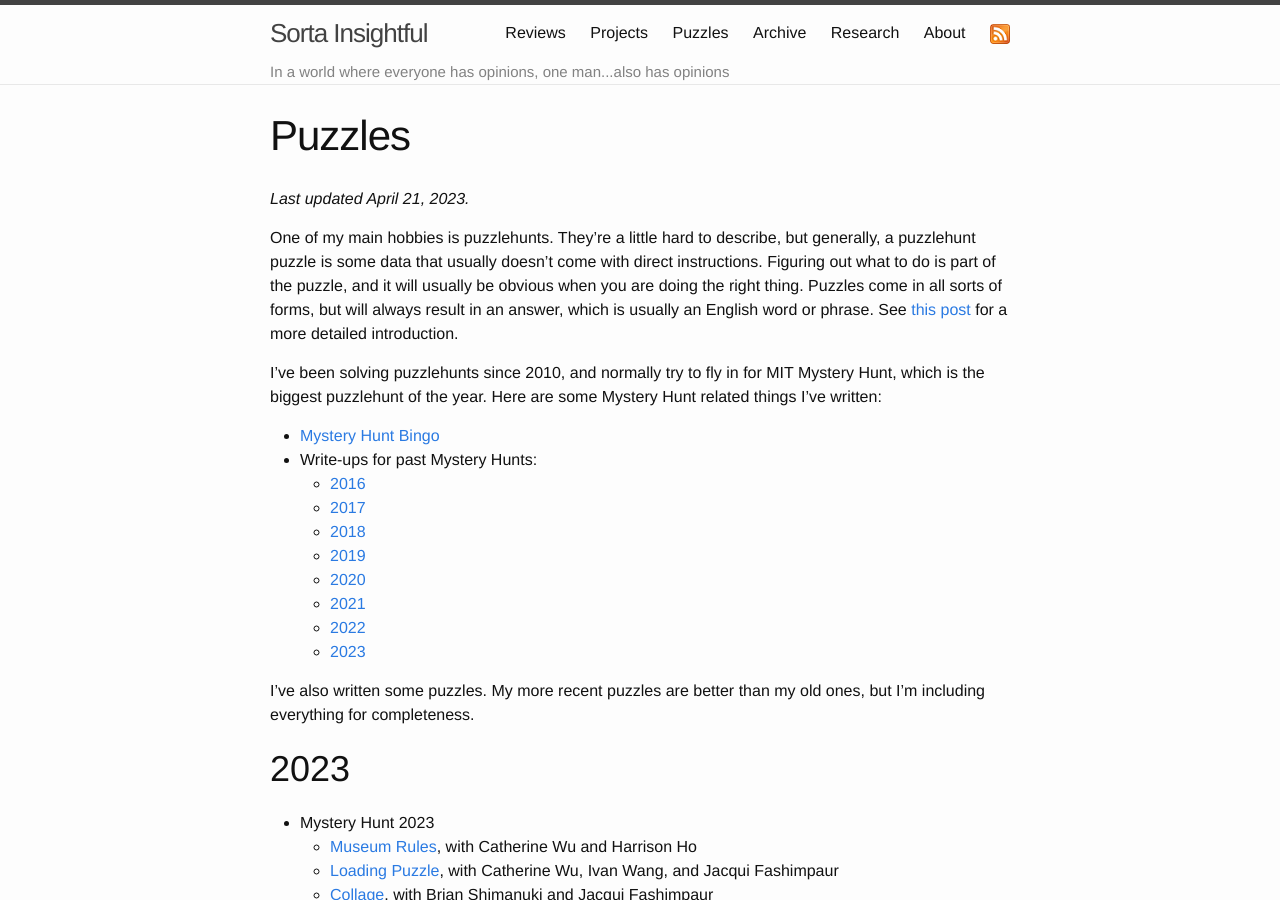
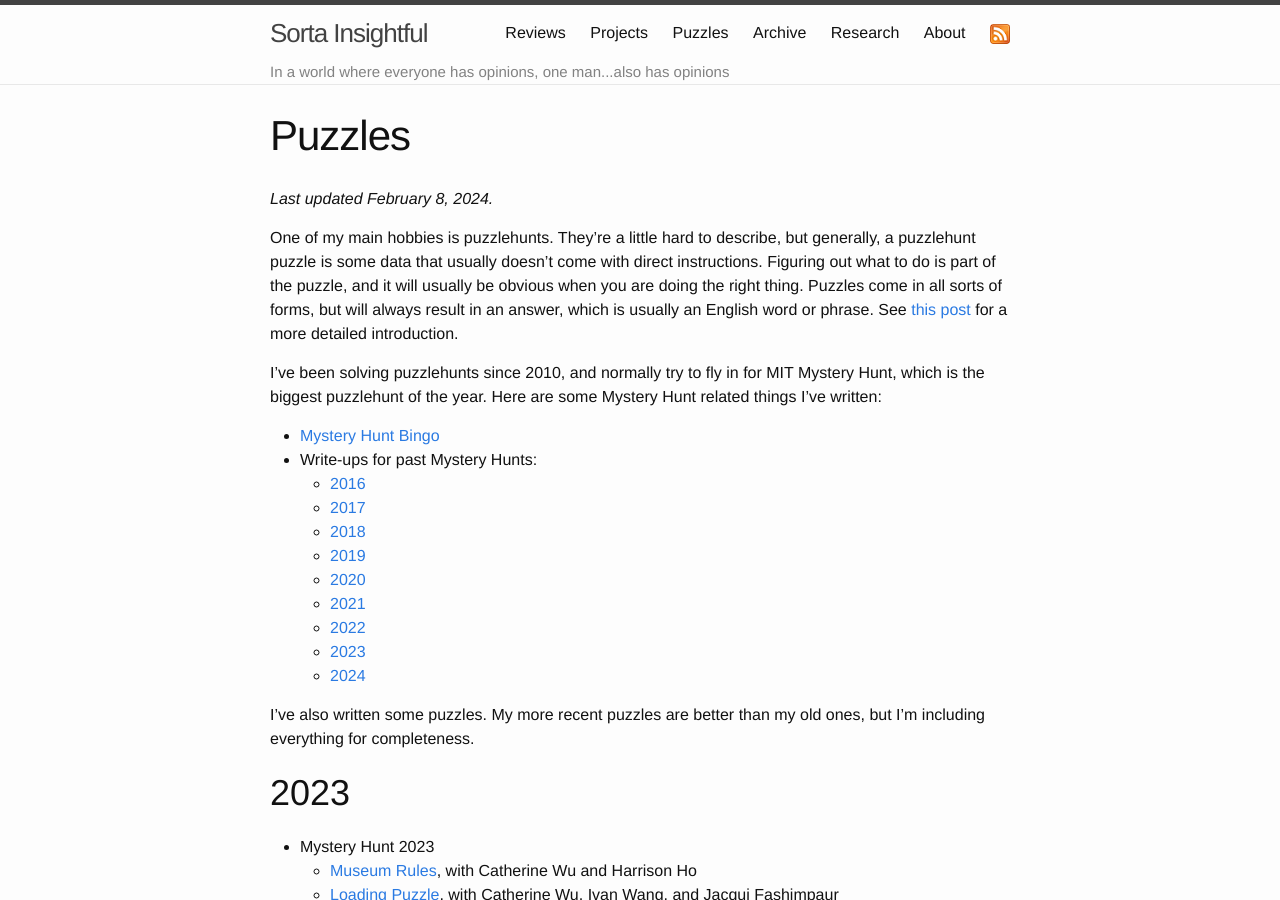
Before and after one commit to alexirpan/alexirpan.github.io, a Jekyll site: the page built from puzzles.markdown, in a window 1280 px wide and 900 px high. Built offline with Jekyll 4.4.1, drawn with Linux system fonts in a browser that asks for light colours; nearby versions of some CDN libraries.

Commit message:
Update puzzles page

```diff
--- a/puzzles.markdown
+++ b/puzzles.markdown
@@ -4,7 +4,7 @@ title: Puzzles
 permalink: /puzzles/
 ---
 
-*Last updated April 21, 2023.*
+*Last updated February 8, 2024.*
 
 One of my main hobbies is puzzlehunts. They're a little hard to describe,
 but generally, a puzzlehunt puzzle is some data that usually
@@ -27,6 +27,7 @@ Here are some Mystery Hunt related things I've written:
     * [2021]({% post_url 2021-01-29-mh-2021 %})
     * [2022]({% post_url 2022-01-22-mh-2022 %})
     * [2023]({% post_url 2023-04-21-mh-2023 %})
+    * [2024]({% post_url 2024-01-21-mh-2024 %})
 
 I've also written some puzzles.
 My more recent puzzles are better than my old ones, but I'm including everything for
```
